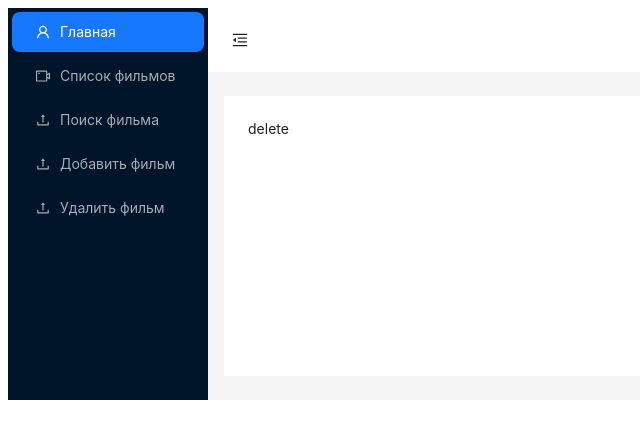
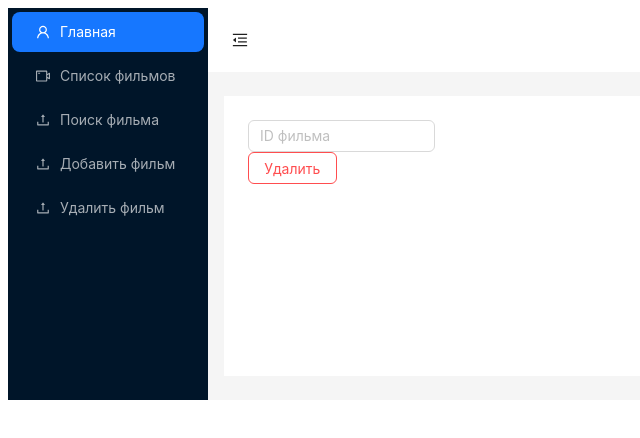
Before and after one commit to Pr1ntel/library_films_front, a React (Create React App) app: page /secure/delete-films in a window 1280 px wide. Shown: the top 438 px of the page, without its empty margins (0-640 px from the left). Built offline with nearby package versions, Linux system fonts and the light colour scheme.

Commit message:
add delete. Сделать апи

```diff
--- a/src/components/pages/optional_film/DeleteFilms.jsx
+++ b/src/components/pages/optional_film/DeleteFilms.jsx
@@ -1,11 +1,67 @@
-import React from 'react';
+import {Col, Input, Space, Row, Select, Button} from 'antd';
+import React, {useEffect, useState} from "react";
+import {useNavigate} from "react-router-dom";
+
 
 const DeleteFilms = () => {
+    let [battlefieldData, setBattlefieldData] = useState("");
+    let [data, setData] = useState("");
+
+
+   /* const deleteFilmById = () => {
+        filmsApiWorker.deleteFilmById(battlefieldData)
+            .then(response => {
+                window.location.reload();
+            })
+            .catch(error => {
+                console.log("getFindFilm ERRRROR");
+            });
+    }
+    useEffect(() => {
+        deleteFilmById(battlefieldData);
+    }, []);*/
+    const navigate = useNavigate();
     return (
         <div>
-            delete
+            <Row>
+                <Col span={24}>
+                    <div style={{opacity: 1}}>
+                        <div>
+                            <Input placeholder="ID фильма" style={{
+                                width: '19%',
+                            }}
+                                   value={battlefieldData}
+                                   onChange={event => {
+                                       setBattlefieldData(event.target.value);
+                                       console.log(battlefieldData)
+                                   }}/>
+                        </div>
+                        <div>
+                            <Space
+                                direction="vertical"
+                                style={{
+                                    width: '18%',
+                                }}
+                            />
+                        </div>
+                        <div>
+                            <Button type="primary" danger ghost
+                                    color="red"
+                                    htmlType="submit"
+                                    style={{
+                                        width: '9%',
+                                    }}
+                                    /*onClick={deleteFilmById}>*/
+                                >
+                                Удалить
+                            </Button>
+                        </div>
+
+
+                    </div>
+                </Col>
+            </Row>
         </div>
-    );
+    )
 };
-
 export default DeleteFilms;
```
